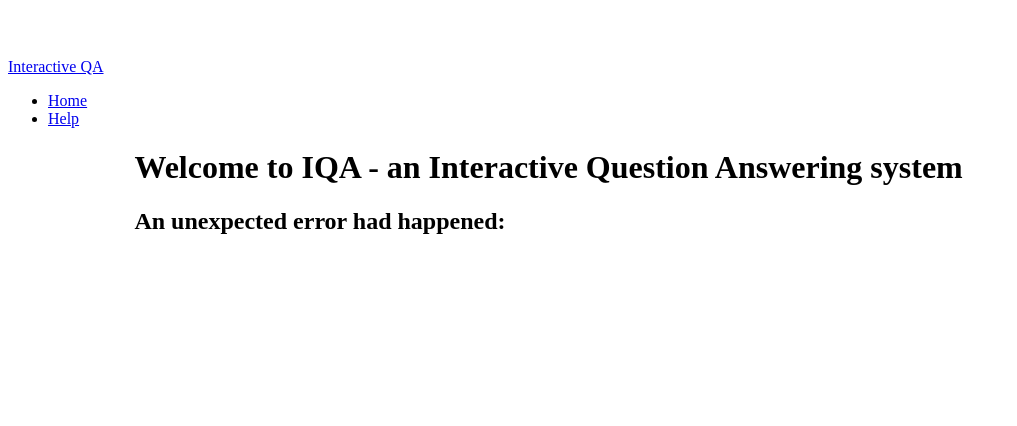
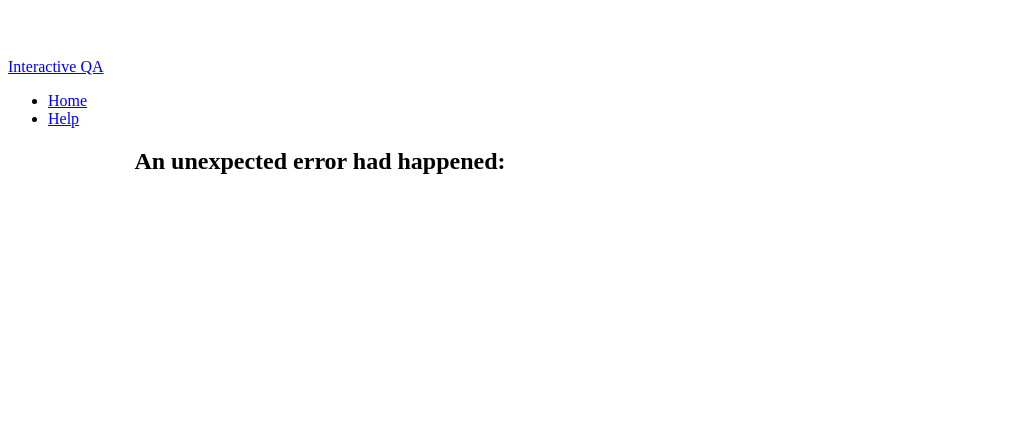
Before and after one commit to AskNowQA/InteractiveQA, a Flask app: template UI/templates/error.html in a window 1280 px wide. Shown: the top 426 px of the page, without its empty margins (0-1017 px from the left). Run offline with Flask 2, Linux system fonts and the light colour scheme; the template is opened without the code that fills it, so the values that code supplies are empty; parts of the project's set-up code (start-up, migrations or seed data) failed here and were passed over; some libraries are stand-ins or nearby versions.

Commit message:
reformate

```diff
--- a/UI/templates/error.html
+++ b/UI/templates/error.html
@@ -6,8 +6,6 @@ Interactive Question Answering (SDA Research)
 
 {% block content %}
 <div style="margin:0 auto; width: 80%;">
-    <h1>Welcome to IQA - an Interactive Question Answering system</h1>
-
     <h2>An unexpected error had happened:
     </h2>
     <p style="color:red">
```
